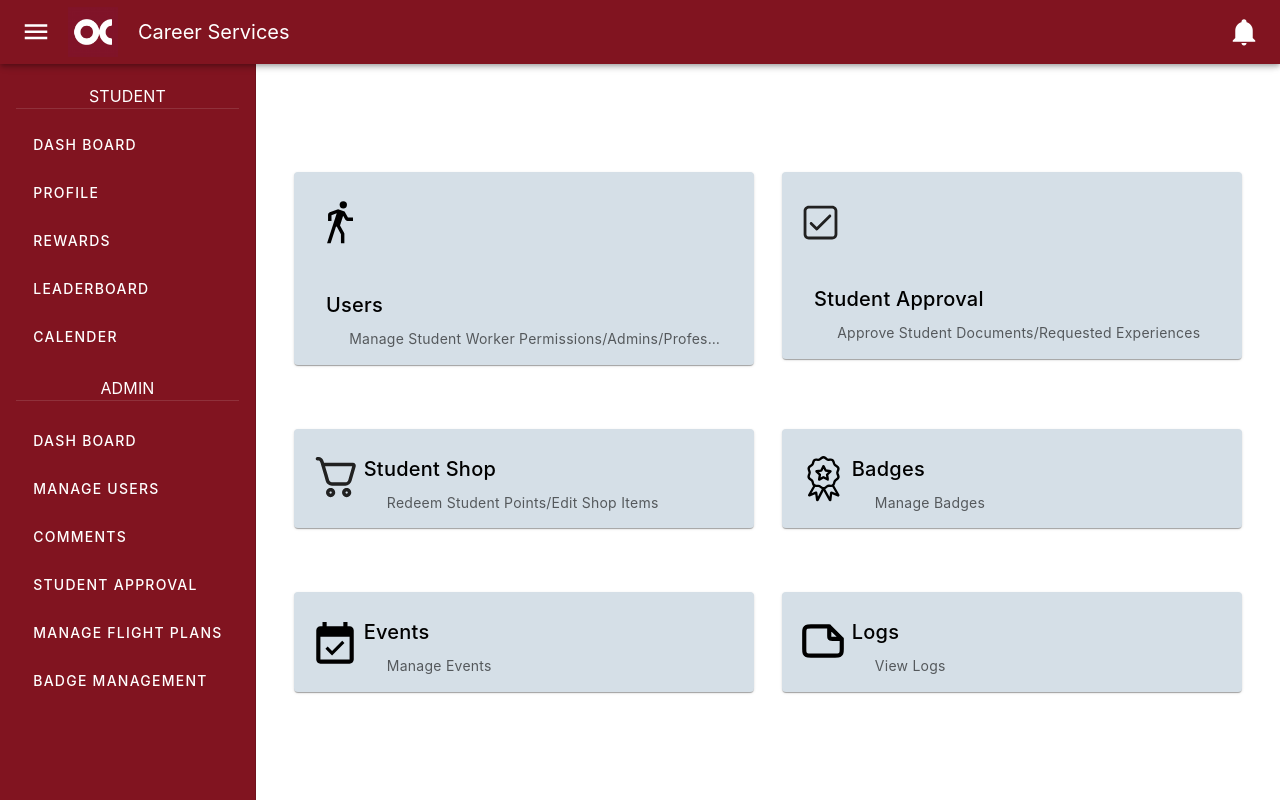
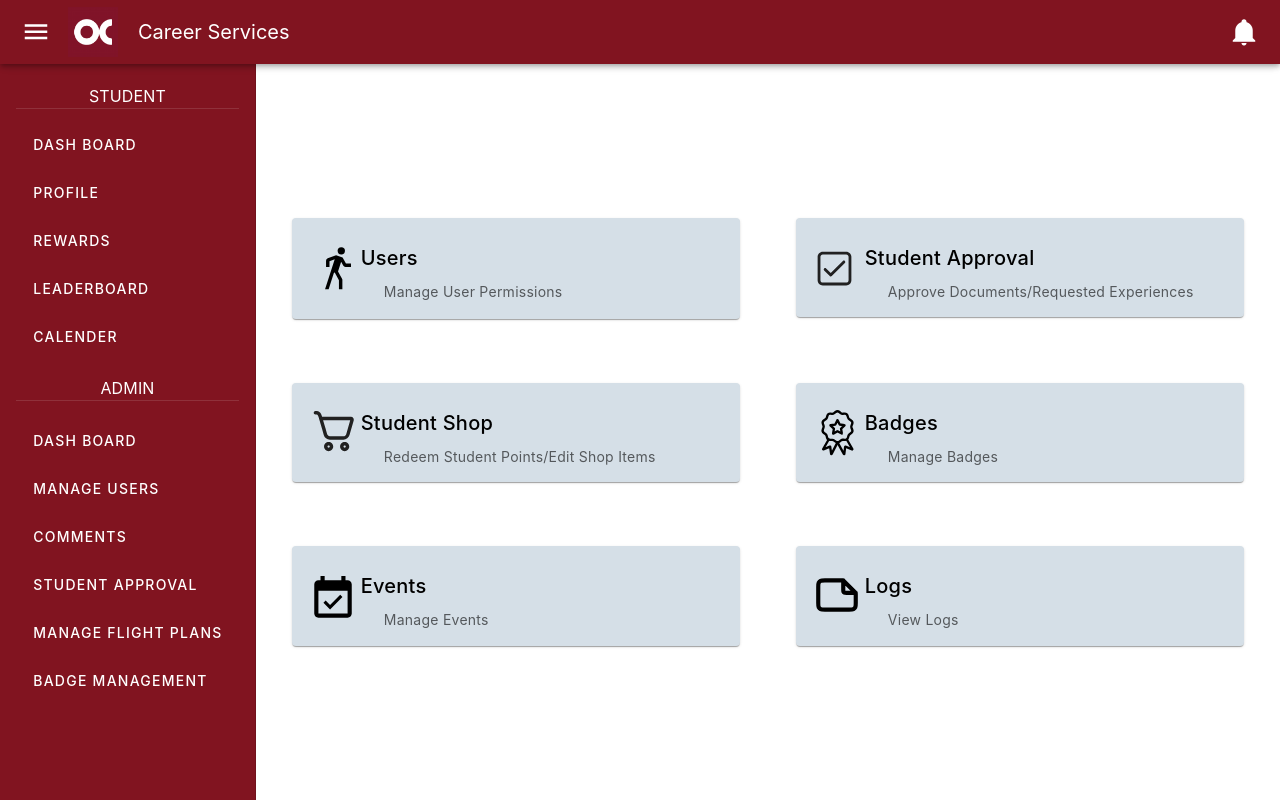
Before and after one commit to IanFlower/Avocado-Frontend, a Vue app: page /AdminHome in a window 1280 px wide. Built offline with nearby package versions, Linux system fonts and the light colour scheme; what webfontloader would draw is missing.

Commit message:
Fixed styling and added overflow settings

```diff
--- a/src/views/AdminHome.vue
+++ b/src/views/AdminHome.vue
@@ -4,8 +4,8 @@
 <template>
     <v-container>
         <v-row class="pa-5">
-            <v-col align="center">
-                <v-card class="secondary" width="460px" link>
+            <v-col align="center" class="mr-4">
+                <v-card class="secondary" link>
                     <v-container align="left">
                         <v-row>
                             <v-col cols="1">
@@ -16,17 +16,17 @@
                             </v-col>
                             <v-col>
                             <v-card-title>Users</v-card-title>
-                            <v-card-subtitle>
+                            <v-card-subtitle class="overflow-x-hidden">
                                 <v-divider vertical thickness="20px"></v-divider>
-                                Manage Student Worker Permissions/Admins/Professors
+                                Manage User Permissions
                             </v-card-subtitle>
                             </v-col>
                         </v-row>
                     </v-container>
                 </v-card>
             </v-col>
-            <v-col align="center">
-                <v-card class="secondary" width="460px" link>
+            <v-col align="center" class="ml-4">
+                <v-card class="secondary" link>
                     <v-container align="left">
                         <v-row>
                             <v-col cols="1">
@@ -43,9 +43,9 @@
                             </v-col>
                             <v-col>
                             <v-card-title>Student Approval</v-card-title>
-                            <v-card-subtitle>
+                            <v-card-subtitle class="overflow-x-hidden">
                                 <v-divider vertical thickness="20px"></v-divider>
-                                Approve Student Documents/Requested Experiences
+                                Approve Documents/Requested Experiences
                             </v-card-subtitle>
                             </v-col>
                         </v-row>
@@ -54,8 +54,8 @@
             </v-col>
         </v-row>
         <v-row class="pa-5">
-            <v-col align="center">
-                <v-card class="secondary" width="460px" link>
+            <v-col align="center" class="mr-4">
+                <v-card class="secondary" link>
                     <v-container align="left">
                         <v-row>
                             <v-col cols="1">
@@ -63,7 +63,7 @@
                             </v-col>
                             <v-col>
                             <v-card-title>Student Shop</v-card-title>
-                            <v-card-subtitle>
+                            <v-card-subtitle class="overflow-x-hidden">
                                 <v-divider vertical thickness="20px"></v-divider>
                                 Redeem Student Points/Edit Shop Items
                             </v-card-subtitle>
@@ -72,8 +72,8 @@
                     </v-container>
                 </v-card>
             </v-col>
-            <v-col align="center">
-                <v-card class="secondary" width="460px" link>
+            <v-col align="center" class="ml-4">
+                <v-card class="secondary" link>
                     <v-container align="left">
                         <v-row>
                             <v-col cols="1">
@@ -81,7 +81,7 @@
                             </v-col>
                             <v-col>
                             <v-card-title>Badges</v-card-title>
-                            <v-card-subtitle>
+                            <v-card-subtitle class="overflow-x-hidden">
                                 <v-divider vertical thickness="20px"></v-divider>
                                 Manage Badges
                             </v-card-subtitle>
@@ -92,8 +92,8 @@
             </v-col>
         </v-row>
         <v-row class="pa-5">
-            <v-col align="center">
-                <v-card class="secondary" width="460px" link>
+            <v-col align="center" class="mr-4">
+                <v-card class="secondary" link>
                     <v-container align="left">
                         <v-row>
                             <v-col cols="1">
@@ -101,7 +101,7 @@
                             </v-col>
                             <v-col>
                             <v-card-title>Events</v-card-title>
-                            <v-card-subtitle>
+                            <v-card-subtitle class="overflow-x-hidden">
                                 <v-divider vertical thickness="20px"></v-divider>
                                 Manage Events
                             </v-card-subtitle>
@@ -110,8 +110,8 @@
                     </v-container>
                 </v-card>
             </v-col>
-            <v-col align="center">
-                <v-card class="secondary" width="460px" link>
+            <v-col align="center" class="ml-4">
+                <v-card class="secondary" link>
                     <v-container align="left">
                         <v-row>
                             <v-col cols="1">
@@ -119,7 +119,7 @@
                             </v-col>
                             <v-col>
                             <v-card-title>Logs</v-card-title>
-                            <v-card-subtitle>
+                            <v-card-subtitle class="overflow-x-hidden">
                                 <v-divider vertical thickness="20px"></v-divider>
                                 View Logs
                             </v-card-subtitle>
```
